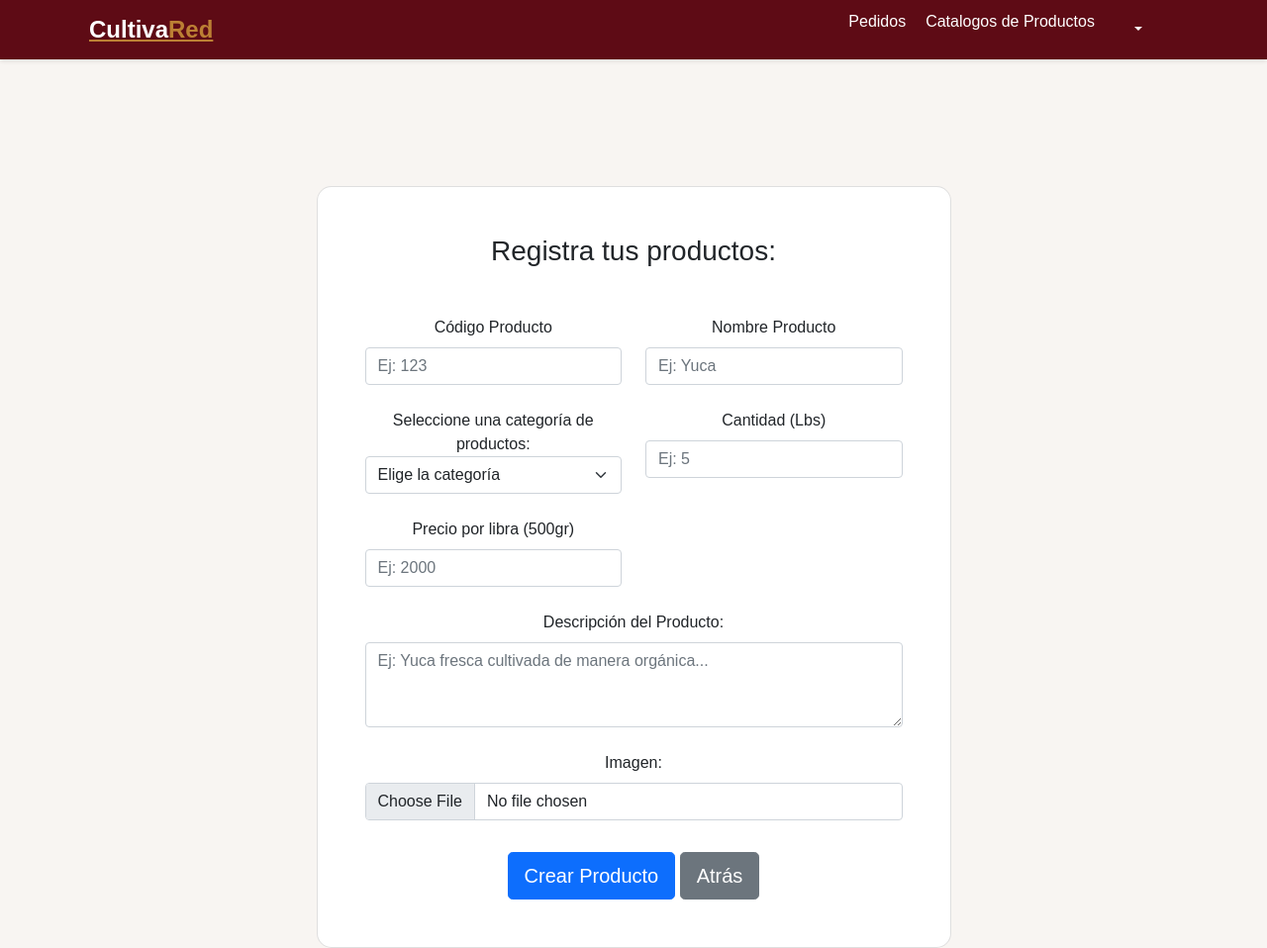
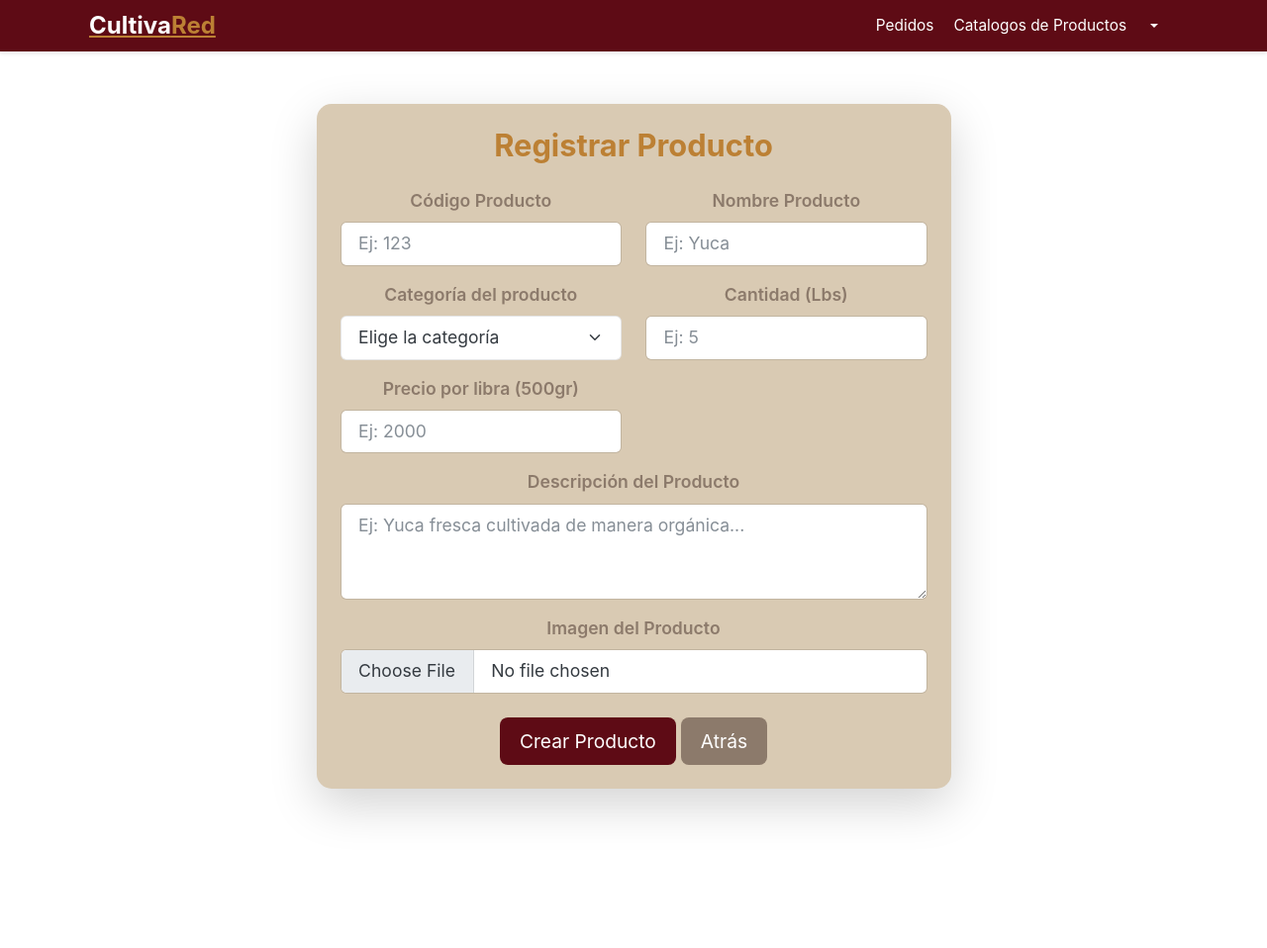
Before and after one commit to LauraaCa/CultivaRed, a Flask app: template src/templates/vendedor/regitrosProducto.html in a window 1280 px wide. Shown: the whole page at 99% size. After the commit the page ends 826 px from the top, so only its background shows below. Run offline with Flask 3, Linux system fonts and the light colour scheme; the template is opened without the code that fills it, so the values that code supplies are empty; some libraries are stand-ins or nearby versions.

Commit message:
vendedor ajustes

```diff
--- /dev/null
+++ b/src/static/css/vendedor/registroProducto.css
@@ -0,0 +1,59 @@
+.gradient-custom {
+  min-height: 100vh;
+  padding-top: 5px;
+  display: flex;
+  align-items: flex-start;
+  justify-content: center;
+}
+
+.card {
+border: none;
+border-radius: 15px;
+background: #D9CAB3;
+padding: 20px;
+box-shadow: 0px 4px 10px rgba(0, 0, 0, 0.2);
+}
+
+h3 {
+font-weight: bold;
+color: #bc8034;
+}
+
+.form-label {
+font-weight: 600;
+color: #8c7a6b;
+}
+
+.form-control:focus, .form-select:focus {
+border-color: #8c7a6b;
+box-shadow: 0px 0px 8px #495057(82, 183, 136, 0.5);
+}
+
+.btn-success {
+background-color: #5e0b15;
+border: none;
+padding: 10px 20px;
+font-size: 1.2rem;
+border-radius: 8px;
+transition: all 0.3s ease-in-out;
+}
+
+.btn-success:hover {
+background-color: #270606;
+transform: scale(1.05);
+}
+
+/* Botón de volver */
+.btn-secondary {
+background-color: #8c7a6b;
+border: none;
+padding: 10px 20px;
+font-size: 1.2rem;
+border-radius: 8px;
+transition: all 0.3s ease-in-out;
+}
+
+.btn-secondary:hover {
+background-color: #6d5f53;
+transform: scale(1.05);
+}
--- a/src/static/css/vendedorHome.css
+++ b/src/static/css/vendedor/vendedorHome.css
@@ -1,3 +1,4 @@
+
 body {
     font-family: Arial, sans-serif;
     margin: 0;
--- a/src/templates/vendedor/regitrosProducto.html
+++ b/src/templates/vendedor/regitrosProducto.html
@@ -1,33 +1,37 @@
+
 {% extends 'vendedor/vendedorBase.html' %}
 {% block body %}
 
+{% block customCSS %}
+<link rel="stylesheet" href="https://bootswatch.com/5/litera/bootstrap.min.css">
+{% endblock %}
 
-
-<section class="vh-100 gradient-custom">
-    <div class="container py-5 h-100">
-        <div class="row justify-content-center align-items-center h-100">
-            <div class="col-12 col-lg-9 col-xl-7">
-                <div class="card shadow-2-strong card-registration" style="border-radius: 15px;">
-                    <div class="card-body p-4 p-md-5">
-                        <h3 class="mb-4 pb-2 pb-md-0 mb-md-5">Registra tus productos:</h3>
+<link rel="stylesheet" href="{{ url_for('static', filename='css/vendedor/registroProducto.css') }}">
+    <!-- Formulario de Registro de Productos -->
+    <section class="gradient-custom">
+        <div class="container py-5">
+            <div class="row justify-content-center">
+                <div class="col-12 col-lg-9 col-xl-7">
+                    <div class="card shadow-lg p-4">
+                        <h3 class="text-center mb-4">Registrar Producto</h3>
 
                         <form action="/VENDEDOR/formularioProductos" method="POST" enctype="multipart/form-data">
                             <div class="row">
-                                <div class="col-md-6 mb-4">
+                                <div class="col-md-6 mb-3">
                                     <label for="idProducto" class="form-label">Código Producto</label>
-                                    <input type="text" name="idProducto" class="form-control" placeholder="Ej: 123 " title="Código Producto" required>
+                                    <input type="text" name="idProdu" class="form-control" placeholder="Ej: 123" required>
                                 </div>
 
-                                <div class="col-md-6 mb-4">
+                                <div class="col-md-6 mb-3">
                                     <label for="nombreProducto" class="form-label">Nombre Producto</label>
-                                    <input type="text" name="nombreProducto" class="form-control" placeholder="Ej: Yuca" title="Nombre del producto" required>
+                                    <input type="text" name="nombreProducto" class="form-control" placeholder="Ej: Yuca" required>
                                 </div>
                             </div>
 
                             <div class="row">
-                                <div class="col-md-6 mb-4">
-                                    <label for="categoria">Seleccione una categoría de productos:</label>
-                                    <select id="categoria" name="categoria" class="form-select" title="Categoría del producto" required>
+                                <div class="col-md-6 mb-3">
+                                    <label for="categoria" class="form-label">Categoría del producto</label>
+                                    <select id="categoria" name="categoria" class="form-select" required>
                                         <option value="none">Elige la categoría</option>
                                         <option value="granos_cereales">Granos y Cereales</option>
                                         <option value="frutas">Frutas</option>
@@ -43,40 +47,40 @@
                                     </select>
                                 </div>
 
-                                <div class="col-md-6 mb-4">
+                                <div class="col-md-6 mb-3">
                                     <label for="unidades" class="form-label">Cantidad (Lbs)</label>
-                                    <input type="number" name="unidades" class="form-control" title="Unidades" placeholder="Ej: 5">
+                                    <input type="number" name="unidades" class="form-control" placeholder="Ej: 5">
                                 </div>
                             </div>
 
                             <div class="row">
-                                <div class="col-md-6 mb-4">
+                                <div class="col-md-6 mb-3">
                                     <label for="precio" class="form-label">Precio por libra (500gr)</label>
-                                    <input type="number" name="precio" class="form-control" title="Precio" placeholder="Ej: 2000" required>
+                                    <input type="number" name="precio" class="form-control" placeholder="Ej: 2000" required>
                                 </div>
                             </div>
 
-                            <!-- Descripción del producto -->
-                            <div class="mb-4">
-                                <label for="descripcionProducto" class="form-label">Descripción del Producto:</label>
+                            <div class="mb-3">
+                                <label for="descripcionProducto" class="form-label">Descripción del Producto</label>
                                 <textarea name="descripcionProducto" class="form-control" rows="3" placeholder="Ej: Yuca fresca cultivada de manera orgánica..." required></textarea>
                             </div>
 
-                            <div class="mb-4">
-                                <label for="imagen" class="form-label">Imagen:</label>
+                            <div class="mb-3">
+                                <label for="imagen" class="form-label">Imagen del Producto</label>
                                 <input type="file" name="imagen" id="imagen" class="form-control" accept="image/*" required>
                             </div>
 
-                            <div class="mt-4 pt-2">
-                                <button type="submit" class="btn btn-primary btn-lg" title="Crear Producto">Crear Producto</button>
-                                <a href="/Vendedor" class="btn btn-secondary btn-lg" title="Atrás">Atrás</a>
+                            <div class="text-center mt-4">
+                                <button type="submit" class="btn btn-success btn-lg">Crear Producto</button>
+                                <a href="/VENDEDOR/" class="btn btn-secondary btn-lg">Atrás</a>
                             </div>
                         </form>
                     </div>
                 </div>
             </div>
         </div>
-    </div>
-</section>
+    </section>
 
-{% endblock %}
+    <script src="https://cdn.jsdelivr.net/npm/bootstrap@5.0.2/dist/js/bootstrap.bundle.min.js"></script>
+
+{%endblock %}
--- a/src/templates/vendedor/vendedor.html
+++ b/src/templates/vendedor/vendedor.html
@@ -9,7 +9,7 @@
     <title>Navbar</title>
     <link rel="stylesheet" href="https://bootswatch.com/5/litera/bootstrap.min.css">
     <script src="https://cdn.jsdelivr.net/npm/sweetalert2@11"></script>
-    <link rel="stylesheet" href="{{ url_for('static', filename='css/vendedorHome.css') }}">
+    <link rel="stylesheet" href="{{ url_for('static', filename='css/vendedor/vendedorHome.css') }}">
 </head>
 <body>
 
--- a/src/templates/vendedor/vendedorBase.html
+++ b/src/templates/vendedor/vendedorBase.html
@@ -25,7 +25,7 @@
                     <div class="dropdown-menu">
                         <a class="dropdown-item" href="#" title="Mi perfil">Mi perfil</a>
                         <div class="dropdown-divider"></div>
-                        <a class="dropdown-item" href="#" title="Cerrar Sesion">Cerrar Sesion</a>
+                        <a class="dropdown-item" href="/VENDEDOR/logout" title="Cerrar Sesion">Cerrar Sesion</a>
                     </div>
                 </li>
             </ul>
```
Also changed, not shown: src/routes/vendedor.py (+51 -13 lines), src/static/css/registroProducto.css (deleted, +0 -36 lines), src/static/css/vendedor/crudProductos.css (added, +68 -0 lines), src/templates/vendedor/crudProductos.html (+11 -4 lines), src/templates/vendedor/editarProducto.html (added, +92 -0 lines), src/models.py (line endings or trailing spaces).
